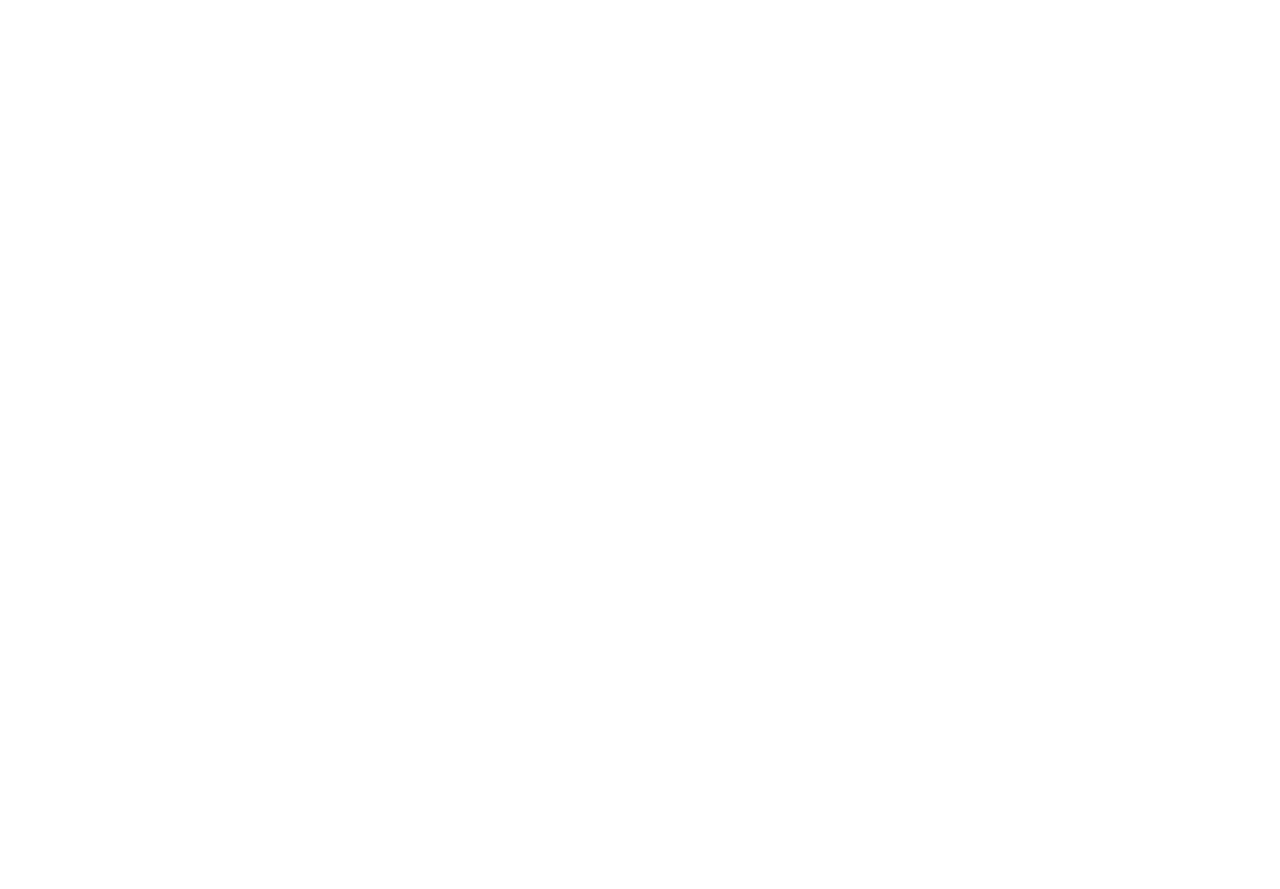
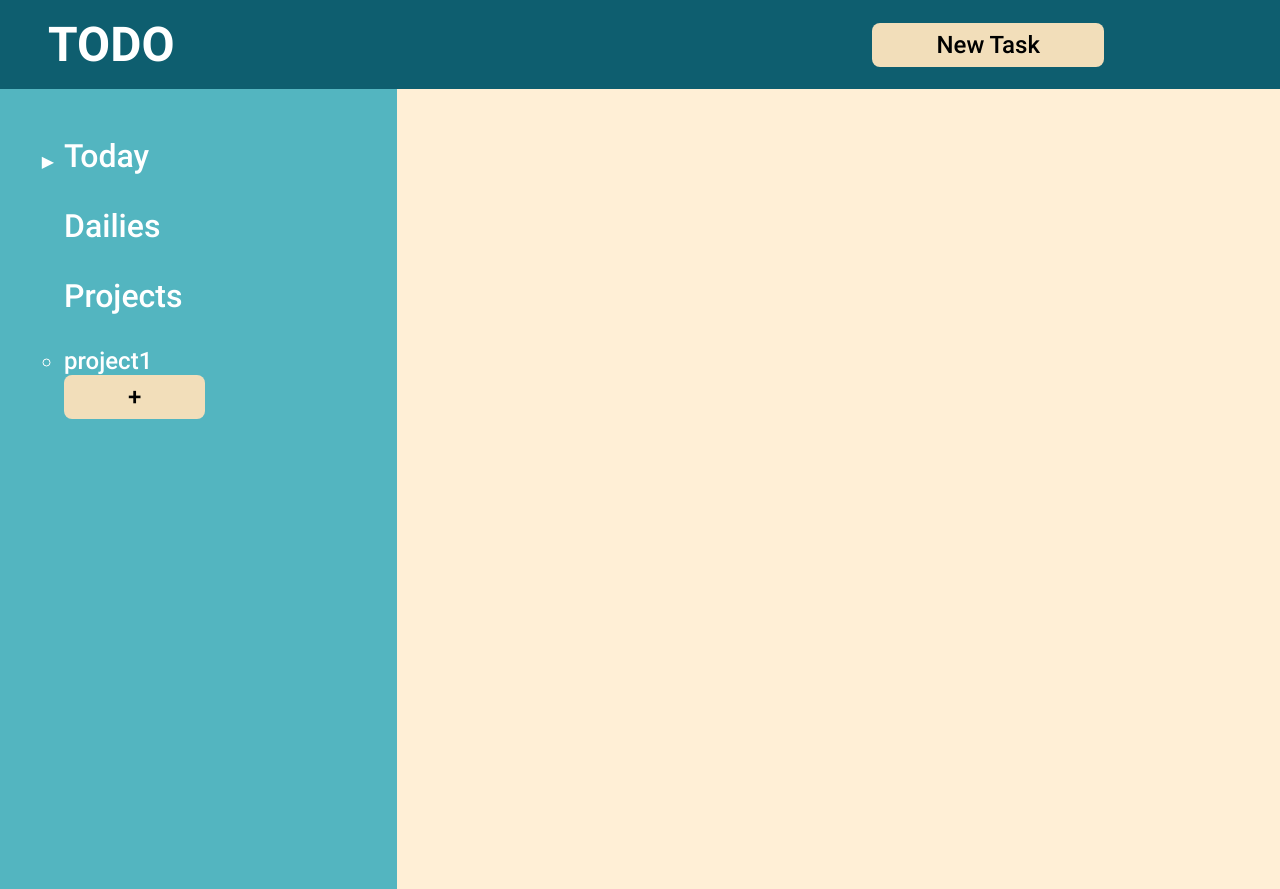
Before and after one commit to Mathboss42/odin-todo-list, a website built with webpack: page src/index.html in a window 1280 px wide. Before the commit the page ends 800 px from the top, so only its background shows below. Built offline with nearby package versions, Linux system fonts and the light colour scheme.

Commit message:
Begin styling page

```diff
--- a/package.json
+++ b/package.json
@@ -20,8 +20,10 @@
   },
   "homepage": "https://github.com/Mathboss42/odin-todo-list#readme",
   "devDependencies": {
+    "css-loader": "^6.7.3",
     "html-loader": "^4.2.0",
     "html-webpack-plugin": "^5.5.0",
+    "style-loader": "^3.3.1",
     "webpack": "^5.75.0",
     "webpack-cli": "^5.0.1",
     "webpack-dev-server": "^4.11.1"
--- a/src/index.html
+++ b/src/index.html
@@ -7,6 +7,23 @@
     <title>Odin Todo</title>
 </head>
 <body>
-
+    <div class="header">
+        <h1>TODO</h1>
+        <button class="new-task-button">New Task</button>
+    </div>
+    <div class="nav">
+        <ul>
+            <li class="selected"><h3>Today</h3></li>
+            <li><h3>Dailies</h3></li>
+            <li>
+                <h3>Projects</h3>
+                <ul class="project-list">
+                    <li class="project">project1</li>
+                </ul>
+                <button class="new-project-button">+</button>
+            </li>
+        </ul>
+    </div>
+    <div class="content"></div>
 </body>
 </html>
--- a/src/index.js
+++ b/src/index.js
@@ -1,2 +1,3 @@
+import './styles.css';
 import * as taskManager from './task-manager';
 import * as domManager from './dom-manager';
--- a/src/project.js
+++ b/src/project.js
@@ -1,5 +1,5 @@
 export class Project {
-    constructor(title, description, projectID) {
+    constructor(title, description = '', projectID) {
         this.title = title;
         this.description = description;
         this.projectID = projectID;
--- /dev/null
+++ b/src/styles.css
@@ -0,0 +1,97 @@
+@font-face {
+    font-family: 'Roboto';
+    src: url('./Roboto-Medium.ttf');
+    font-weight: 700;
+    font-style: normal;
+}
+
+@font-face {
+    font-family: 'Roboto-Bold';
+    src: url('./Roboto-Bold.ttf');
+    font-style: normal;
+}
+
+:root {
+    --color-one: #53b5c0;
+    --color-two: #0E5E6F;
+    --color-three: #FFEFD6;
+    --color-four: #F2DEBA;
+    --color-five: #c0a381;
+}
+
+* {
+    font-family: 'Roboto', sans-serif;
+    margin: 0;
+    padding: 0;
+    box-sizing: border-box;
+    color: white;
+}
+
+html, body {
+    background-color: var(--color-three);
+    height: 100%;
+}
+
+.header {
+    padding: 16px 48px;
+    display: flex;
+    justify-content: space-between;
+    align-items: center;
+    background-color: var(--color-two);
+}
+
+.nav {
+    padding: 16px 64px;
+    background-color: var(--color-one);
+    width: min-content;
+    height: 100%;
+}
+
+.project {
+    list-style: circle;
+    font-size: 24px;
+}
+
+li.selected::marker {
+    letter-spacing: 10px;
+    align-self: center;
+    content: "▶";
+}
+
+li.selected {
+    position: relative;
+    list-style-position: revert;
+}
+
+h1 {
+    user-select: none;
+    font-size: 48px;
+    font-family: 'Roboto-Bold', 'Roboto', sans-serif;
+}
+
+h3 {
+    font-size: 32px;
+    margin: 32px 0;
+}
+
+button {
+    font-size: 24px;
+    border: none;
+    border-radius: 8px;
+    padding: 8px 64px;
+    margin-right: 128px;
+    background-color: var(--color-four);
+    color: black;
+}
+
+button:hover {
+    background-color: var(--color-three);
+}
+
+button:active {
+    background-color: var(--color-five);
+}
+
+li {
+    list-style: none;
+}
--- a/src/task-manager.js
+++ b/src/task-manager.js
@@ -4,8 +4,12 @@
 let tasks = [];
 let projects = [];
 
-export function getTasks(id) {
-    return tasks;
+export function getTasks(projectID = '') {
+    if (!(projectID === '')) {
+        return tasks.filter(task => task.projectID === projectID);
+    } else {
+        return tasks;
+    }
 };
 
 export function addTask(title, description, dueDate, priority, notes, checklist, projectID) {
--- a/src/task.js
+++ b/src/task.js
@@ -1,5 +1,5 @@
 export class Task {
-    constructor(title, description, dueDate, priority, notes, checklist, projectID) {
+    constructor(title, description = '', dueDate, priority = 1, notes = '', checklist = false, projectID) {
         this.title = title;
         this.description = description;
         this.dueDate = dueDate;
--- a/webpack.config.js
+++ b/webpack.config.js
@@ -9,6 +9,8 @@
     devtool: 'inline-source-map',
     devServer: {
         static: './dist',
+        hot: false,
+        liveReload: true
     },
     plugins: [
         new HtmlWebpackPlugin({
```
Also changed, not shown: src/Roboto-Bold.ttf (added), src/Roboto-Medium.ttf (added), 1 other file.
